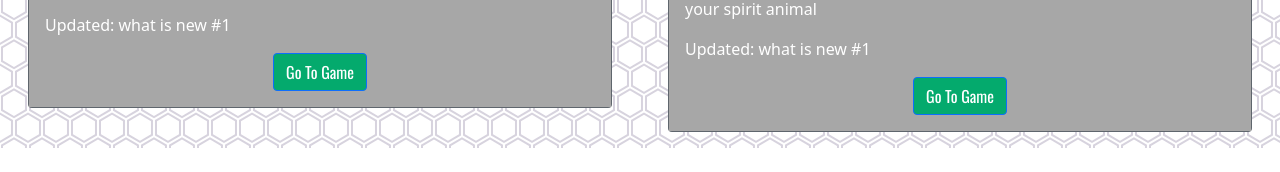
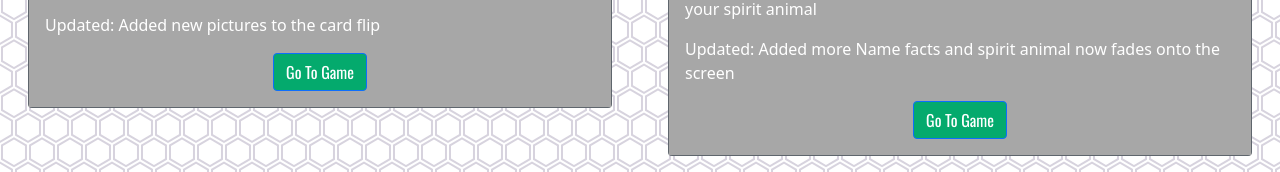
Before and after one commit to alecmo26/EchoLab, a plain HTML site: page index.html in a window 1280 px wide. Shown: the part 901-1073 px from the top of the page. Before the commit the page ends 1049 px from the top, so only its background shows below. Drawn offline with nearby package versions, Linux system fonts and the light colour scheme.

Commit message:
Update index.html

```diff
--- a/index.html
+++ b/index.html
@@ -38,7 +38,7 @@
           <div class="card-body">
             <img class="card-img-top img-responsive" src="https://flxt.tmsimg.com/assets/p22804_p_v8_av.jpg" alt="Card image" height="600px">
             <p class="card-text">Choose the pill of your choice and see the outcome</p>
-            <p class="card-text">Updated: what is new #1</p>
+            <p class="card-text">Updated: Added new pictures to the card flip</p>
             <center>
             <a href="https://alecmo26.github.io/CharlieLab/" class="btn btn-primary">Go To Game</a>
             </center>
@@ -52,7 +52,7 @@
             <img class="card-img-top img-responsive" src="https://img.veenaworld.com/wp-content/uploads/2021/06/Which-is-Your-Travel-Spirit-Animal-Take-this-Quiz-to-Find-Out.jpeg?imwidth=1080" alt="Card image" height="600px">
             <br>
             <p class="card-text">This game gives you some fun facts about a Name you enter and tells your spirit animal</p>
-            <p class="card-text">Updated: what is new #1</p>
+            <p class="card-text">Updated: Added more Name facts and spirit animal now fades onto the screen</p>
             <center>
             <a href="https://alecmo26.github.io/DeltaLab/" class="btn btn-primary">Go To Game</a>
             </center>
```
